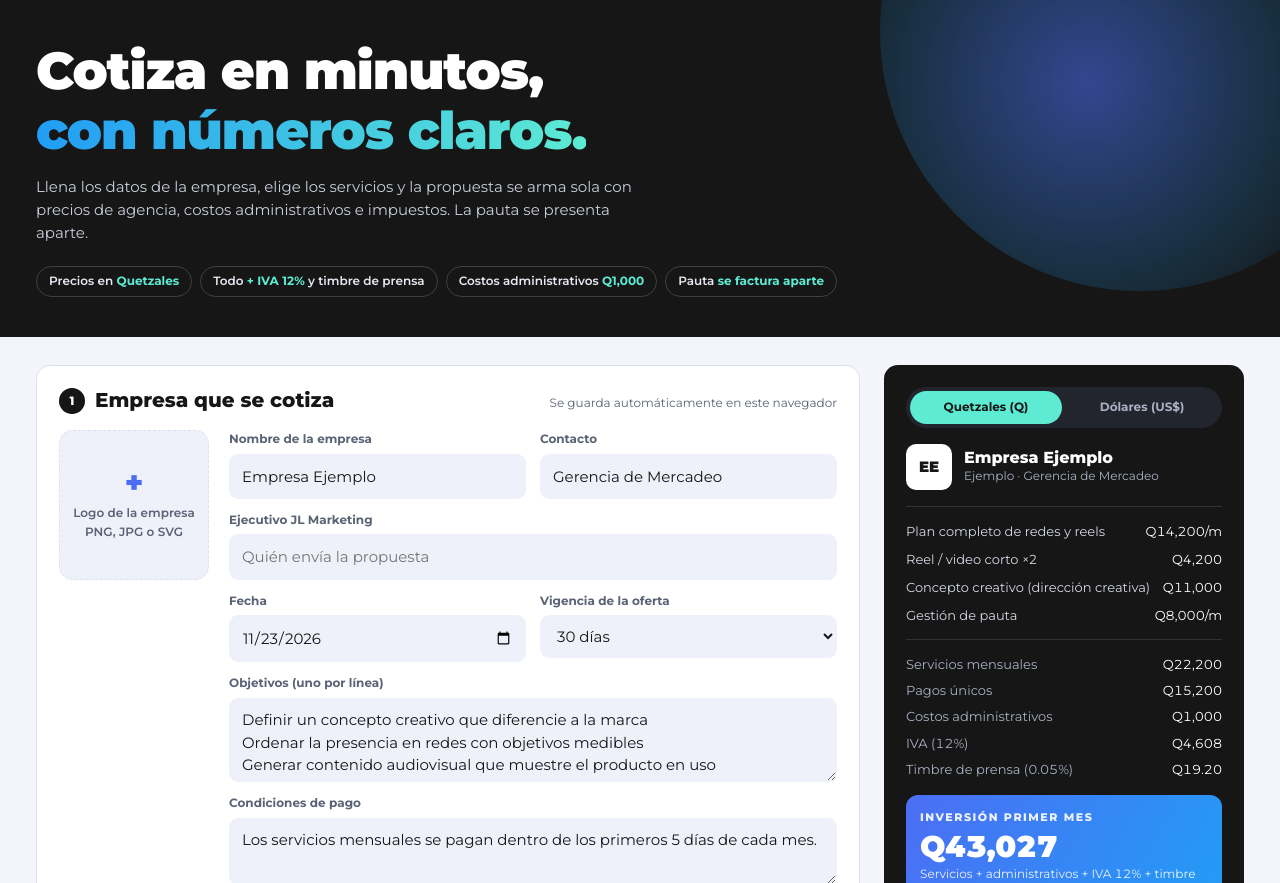
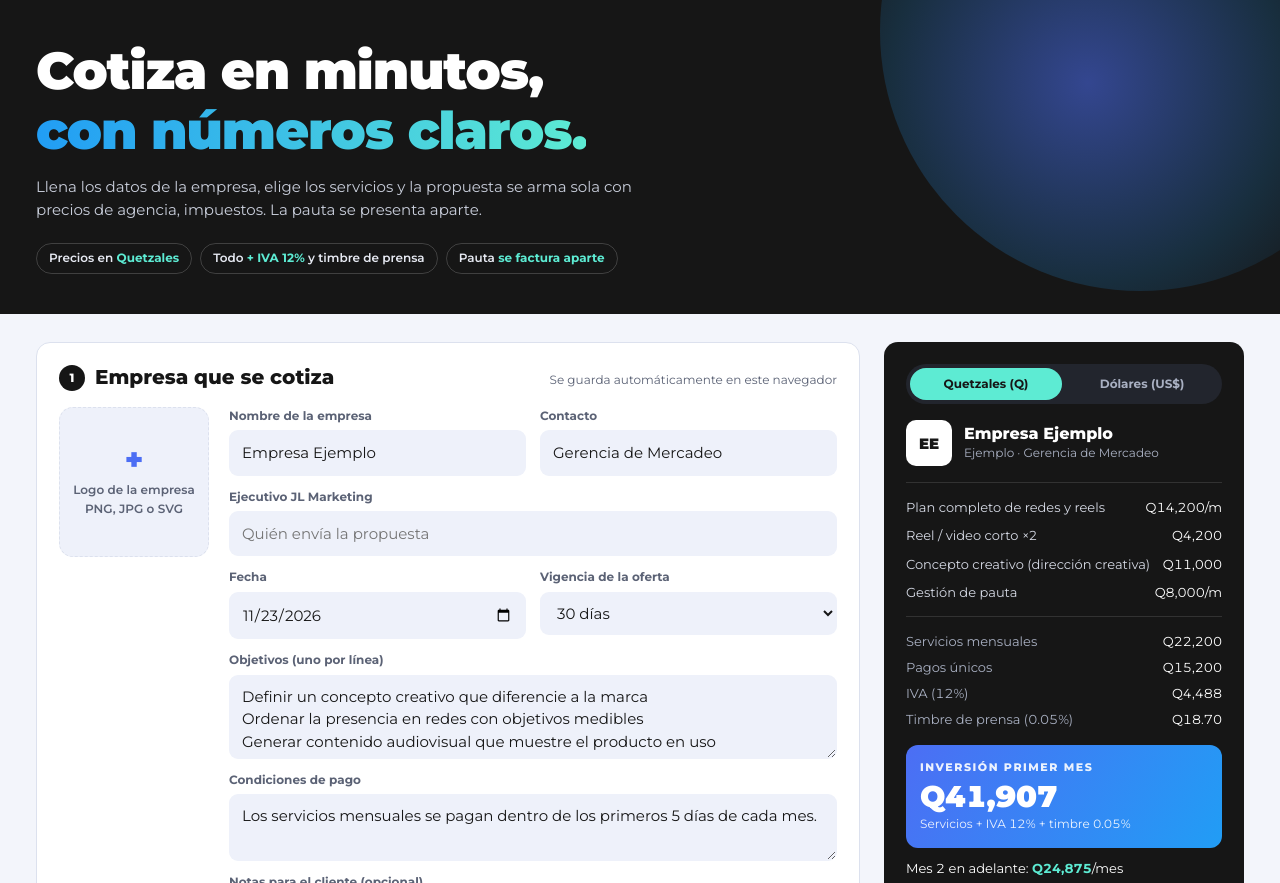
Before and after one commit to AgenciaJLMarketing/cotizar, a plain HTML site: page index.html in a window 1280 px wide. Shown: the part 69-952 px from the top of the page. Drawn offline with Linux system fonts and the light colour scheme.

Commit message:
Add files via upload

```diff
--- a/index.html
+++ b/index.html
@@ -299,11 +299,11 @@ table.inv tfoot tr.total td:last-child{border-radius:0 10px 10px 0;color:#5DEBD3
       <button class="btn small ghost-dark" id="resetNo">Cancelar</button>
     </div>
     <h1>Cotiza en minutos, <em>con números claros.</em></h1>
-    <p>Llena los datos de la empresa, elige los servicios y la propuesta se arma sola con precios de agencia, costos administrativos e impuestos. La pauta se presenta aparte.</p>
+    <p>Llena los datos de la empresa, elige los servicios y la propuesta se arma sola con precios de agencia, impuestos. La pauta se presenta aparte.</p>
     <div class="chips">
       <span class="chip">Precios en <b id="curChip">Quetzales</b></span>
       <span class="chip">Todo <b>+ IVA <span id="ivaChip">12</span>%</b> y timbre de prensa</span>
-      <span class="chip">Costos administrativos <b id="adminChip">Q1,000</b></span>
+      <span class="chip" id="adminChipWrap" hidden>Costos administrativos <b id="adminChip">Q0</b></span>
       <span class="chip">Pauta <b>se factura aparte</b></span>
     </div>
   </div>
@@ -390,7 +390,7 @@ table.inv tfoot tr.total td:last-child{border-radius:0 10px 10px 0;color:#5DEBD3
           <div class="rows num">
             <div><span class="lbl">Servicios mensuales</span><span id="sMensual">Q0</span></div>
             <div><span class="lbl">Pagos únicos</span><span id="sUnico">Q0</span></div>
-            <div><span class="lbl">Costos administrativos</span><span id="sAdmin">Q0</span></div>
+            <div id="sAdminRow" hidden><span class="lbl">Costos administrativos</span><span id="sAdmin">Q0</span></div>
             <div><span class="lbl">IVA (<span id="sIvaPct">12</span>%)</span><span id="sIva">Q0</span></div>
             <div><span class="lbl">Timbre de prensa (<span id="sTimPct">0.05</span>%)</span><span id="sTim">Q0</span></div>
           </div>
@@ -547,7 +547,7 @@ const item = id => allItems().find(i => i.id === id);
 const clone = o => JSON.parse(JSON.stringify(o));
 function newSel(it){ return {qty: it.qty || 1, costs: clone(it.costs), mode: it.mode || "pct", pct: it.pct ?? S0pct(), fee: it.fee ?? 0} }
 function S0pct(){ return (S && S.cfg && +S.cfg.minPct) || 30 }
-const DEFAULTS = {admin:1000, adminFreq:"once", iva:12, timbre:0.05, minPct:30, currency:"GTQ", rate:7.4};
+const DEFAULTS = {admin:0, adminFreq:"once", iva:12, timbre:0.05, minPct:30, currency:"GTQ", rate:7.4};
 
 /* ============ ESTADO ============ */
 const KEY = "jl-cotizador-v4";
@@ -569,6 +569,7 @@ function example(){
 try { S = JSON.parse(localStorage.getItem(KEY)) } catch(e) { S = null }
 if(!S || !S.client) S = example();
 S.cfg = {...DEFAULTS, ...(S.cfg||{})};
+if(!S.cfg.adminV2){ S.cfg.admin = 0; S.cfg.adminV2 = true } /* los administrativos ya van dentro de cada servicio */
 S.custom = S.custom || [];
 if(S.client.pago == null) S.client.pago = "Los servicios mensuales se pagan dentro de los primeros 5 días de cada mes.";
 S.pauta = {...fresh().pauta, ...(S.pauta||{})}; if(!Array.isArray(S.pauta.redes)) S.pauta.redes = [];
@@ -746,7 +747,7 @@ function renderSummary(){
   $("sIva").textContent = fmt(r.iva1);
   $("sTimPct").textContent = S.cfg.timbre; $("sTim").textContent = fmtc(r.tim1);
   $("sTotal").textContent = fmt(r.total1);
-  $("sTotalSub").textContent = `Servicios + administrativos + IVA ${S.cfg.iva}% + timbre ${S.cfg.timbre}%`;
+  $("sTotalSub").textContent = `Servicios${r.admin?" + administrativos":""} + IVA ${S.cfg.iva}% + timbre ${S.cfg.timbre}%`;
   $("sRecurrente").textContent = fmt(r.rec);
   $("sContrato").textContent = r.indef ? `${fmt(r.rec)}/mes` : fmt(r.contrato);
   $("sContratoLbl").textContent = r.indef ? "Plazo indefinido, cada mes" : "Total del contrato con impuestos";
@@ -757,7 +758,7 @@ function renderSummary(){
   $("iProv").textContent = fmt(r.prov1);
   $("iFee").textContent = fmt(r.fee1);
   $("iMargen").textContent = r.base1 ? Math.round(r.fee1/r.base1*100)+"%" : "0%";
-  $("adminChip").textContent = fmt(+S.cfg.admin||0);
+  $("adminChip").textContent = fmt(+S.cfg.admin||0); $("adminChipWrap").hidden = !(+S.cfg.admin); $("sAdminRow").hidden = !r.admin;
   $("ivaChip").textContent = S.cfg.iva;
   renderPautaLive(r);
   renderCats();
```
